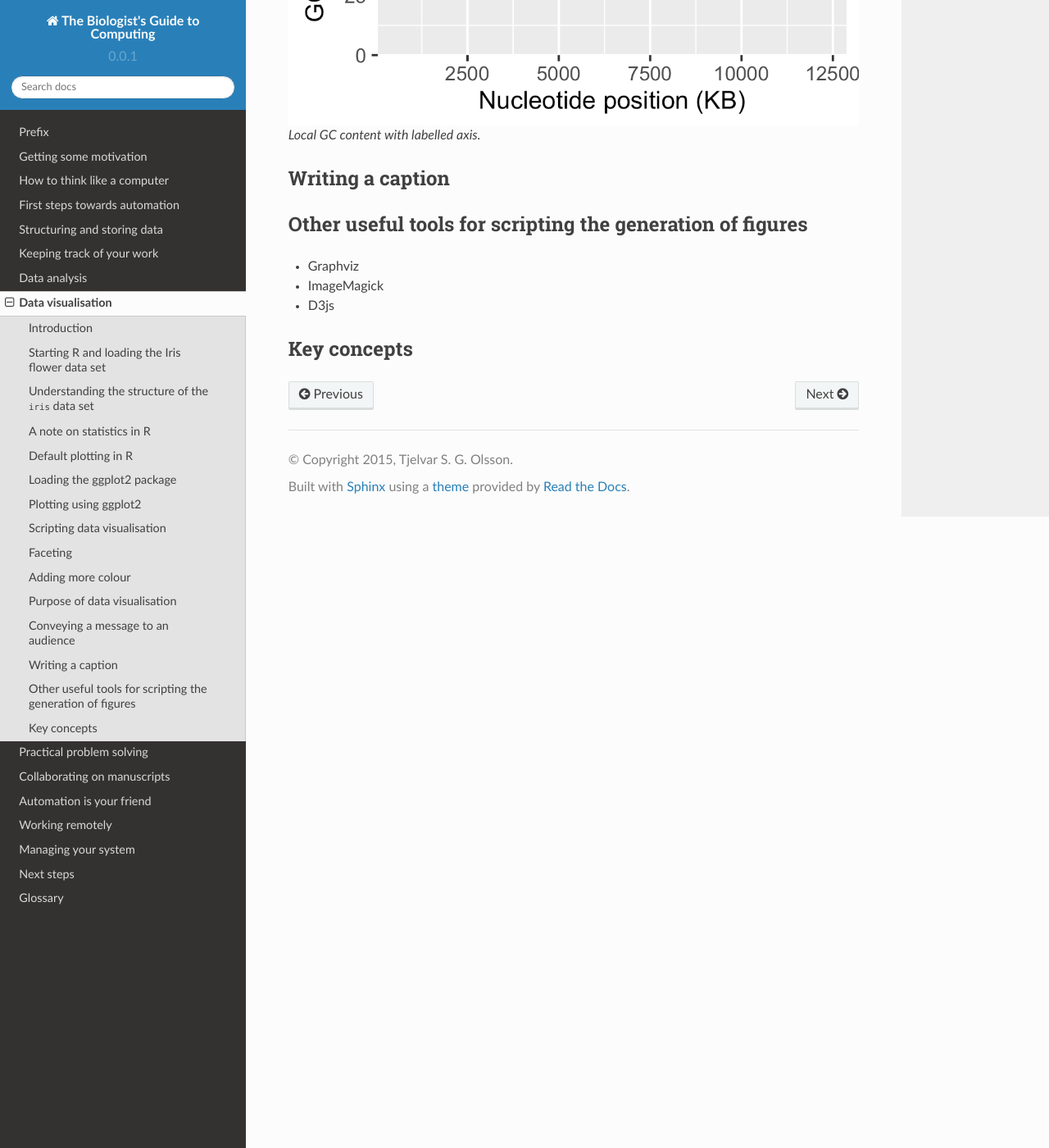
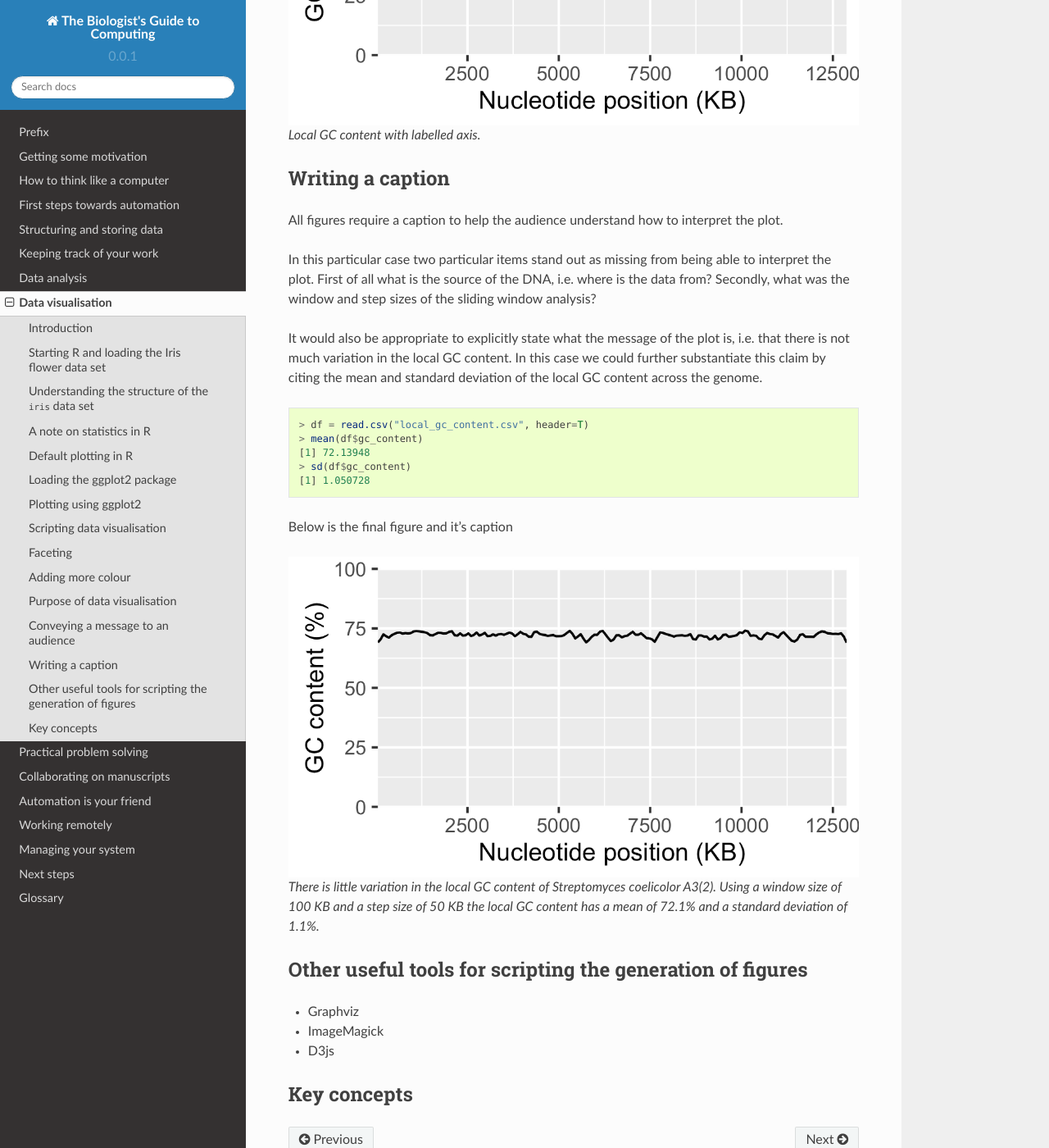
Before and after one commit to tjelvar-olsson/biologists-guide-to-computing, a Sphinx documentation site: the page built from source/data-visualisation.rst, in a window 1280 px wide and 1400 px high, scrolled down 16224 px. Shown: the whole window at 82% size. Built offline with Sphinx 7.4.7 and the Read the Docs theme 2.0.0, drawn with Linux system fonts in a browser that asks for light colours.

Commit message:
Added caption section

```diff
--- a/source/data-visualisation.rst
+++ b/source/data-visualisation.rst
@@ -629,6 +629,35 @@ Finally, let us add labels to the x-axis.
 Writing a caption
 -----------------
 
+All figures require a caption to help the audience understand how to interpret
+the plot.
+
+In this particular case two particular items stand out as missing from being
+able to interpret the plot. First of all what is the source of the DNA, i.e.
+where is the data from? Secondly, what was the window and step sizes of the
+sliding window analysis?
+
+It would also be appropriate to explicitly state what the message of the plot
+is, i.e. that there is not much variation in the local GC content. In this case
+we could further substantiate this claim by citing the mean and standard deviation
+of the local GC content across the genome.
+
+.. code-block:: R
+
+    > df = read.csv("local_gc_content.csv", header=T)
+    > mean(df$gc_content)
+    [1] 72.13948
+    > sd(df$gc_content)
+    [1] 1.050728
+
+Below is the final figure and it's caption
+
+.. figure:: images/local_gc_content_5.png
+   :alt: Local GC content with labelled axis.
+
+   There is little variation in the local GC content of *Streptomyces
+   coelicolor* A3(2). Using a window size of 100 KB and a step size of 50 KB
+   the local GC content has a mean of 72.1% and a standard deviation of 1.1%.
 
 Other useful tools for scripting the generation of figures
 ----------------------------------------------------------
```
